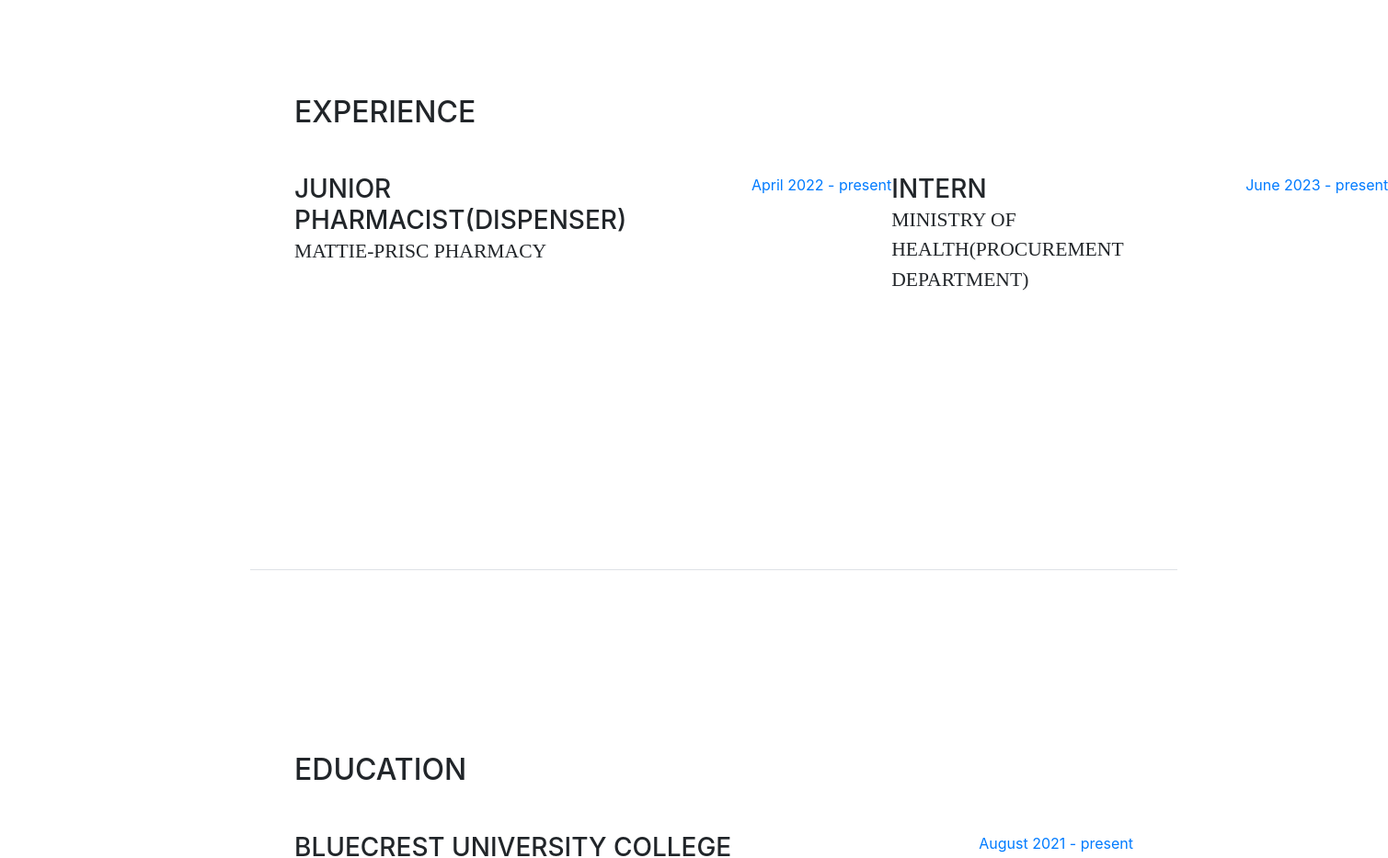
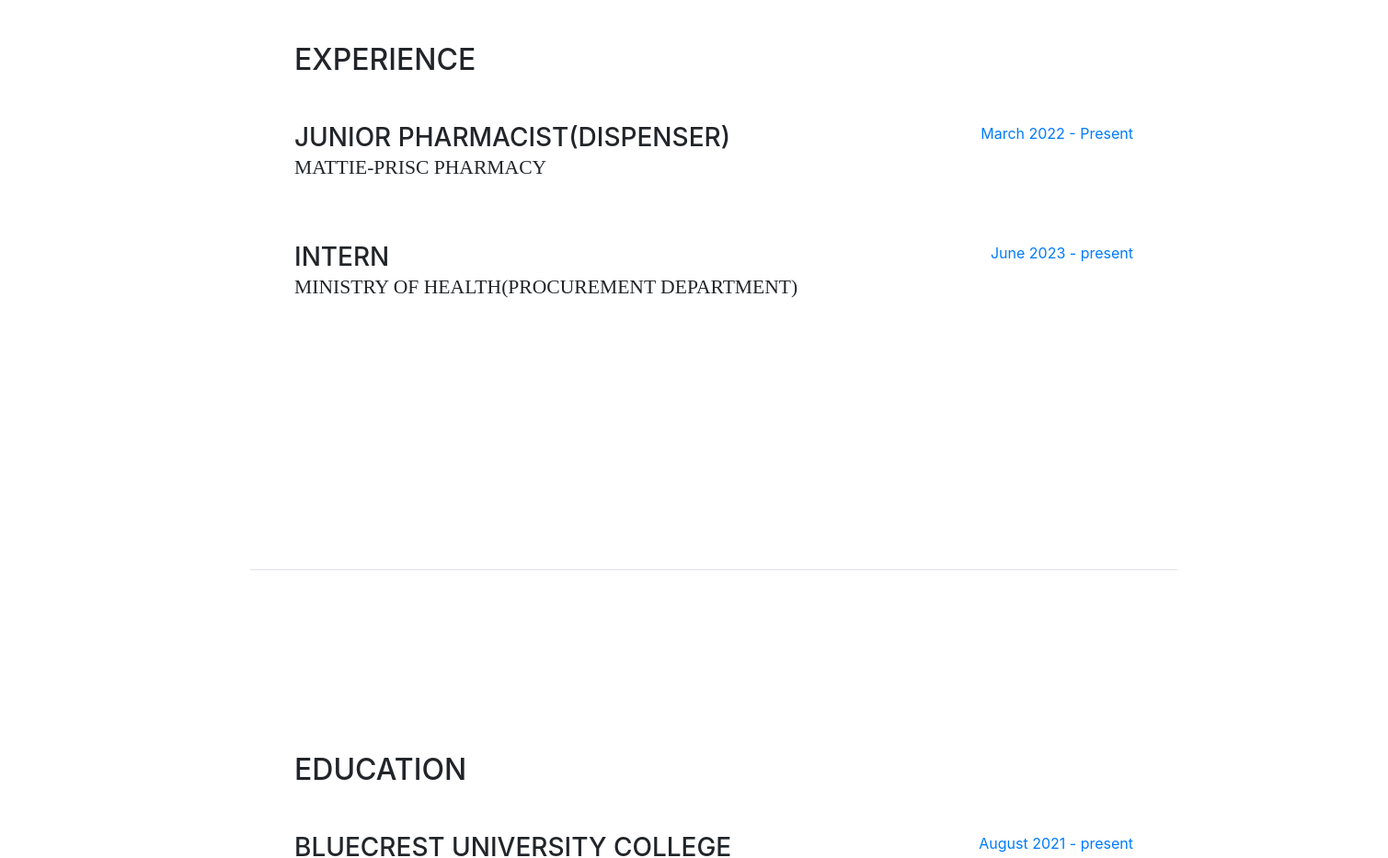
Before and after one commit to cflomo06/charPortfolio, a website with bundled scripts: page index.html in a window 1280 px wide. Shown: the part 980-1913 px from the top of the page at 92% size, 1509 px wide, since content can reach past the window. Built offline with nearby package versions, Linux system fonts and the light colour scheme; a web font is replaced by a local one.

Commit message:
Update index.html
changes to the experience center

```diff
--- a/index.html
+++ b/index.html
@@ -124,15 +124,18 @@
         <div class="my-auto">
           <h2 class="mb-5">Experience</h2>
 
-          <div class="resume-item d-flex flex-column flex-md-row">
+        <div class="resume-item d-flex flex-column flex-md-row mb-5">
             <div class="resume-content mr-auto">
               <h3 class="mb-0">Junior Pharmacist(dispenser)</h3>
               <div class="subheading mb-3">Mattie-Prisc Pharmacy</div>
               <p></p>
-            </div> </br>
+            </div>
             <div class="resume-date text-md-right">
-              <span class="text-primary">April 2022 - present</span>
+              <span class="text-primary">March 2022 - Present</span>
             </div>
+          </div>
+
+          <div class="resume-item d-flex flex-column flex-md-row mb-5">
             <div class="resume-content mr-auto">
               <h3 class="mb-0">Intern</h3>
               <div class="subheading mb-3">Ministry of Health(Procurement Department)</div>
@@ -142,9 +145,7 @@
               <span class="text-primary">June 2023 - present</span>
             </div>
           </div>
-
         </div>
-
       </section>
 
       <section class="resume-section p-3 p-lg-5 d-flex flex-column" id="education">
```
